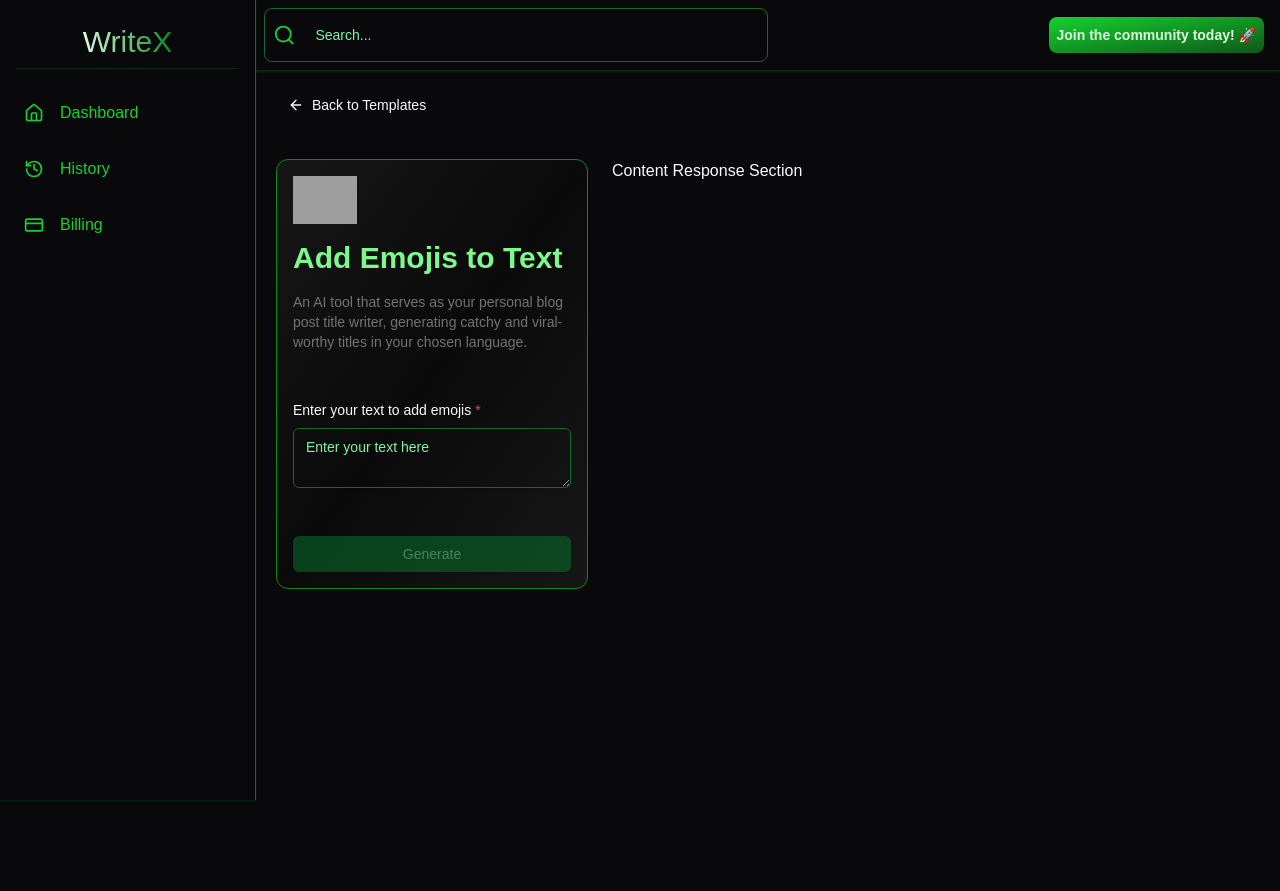
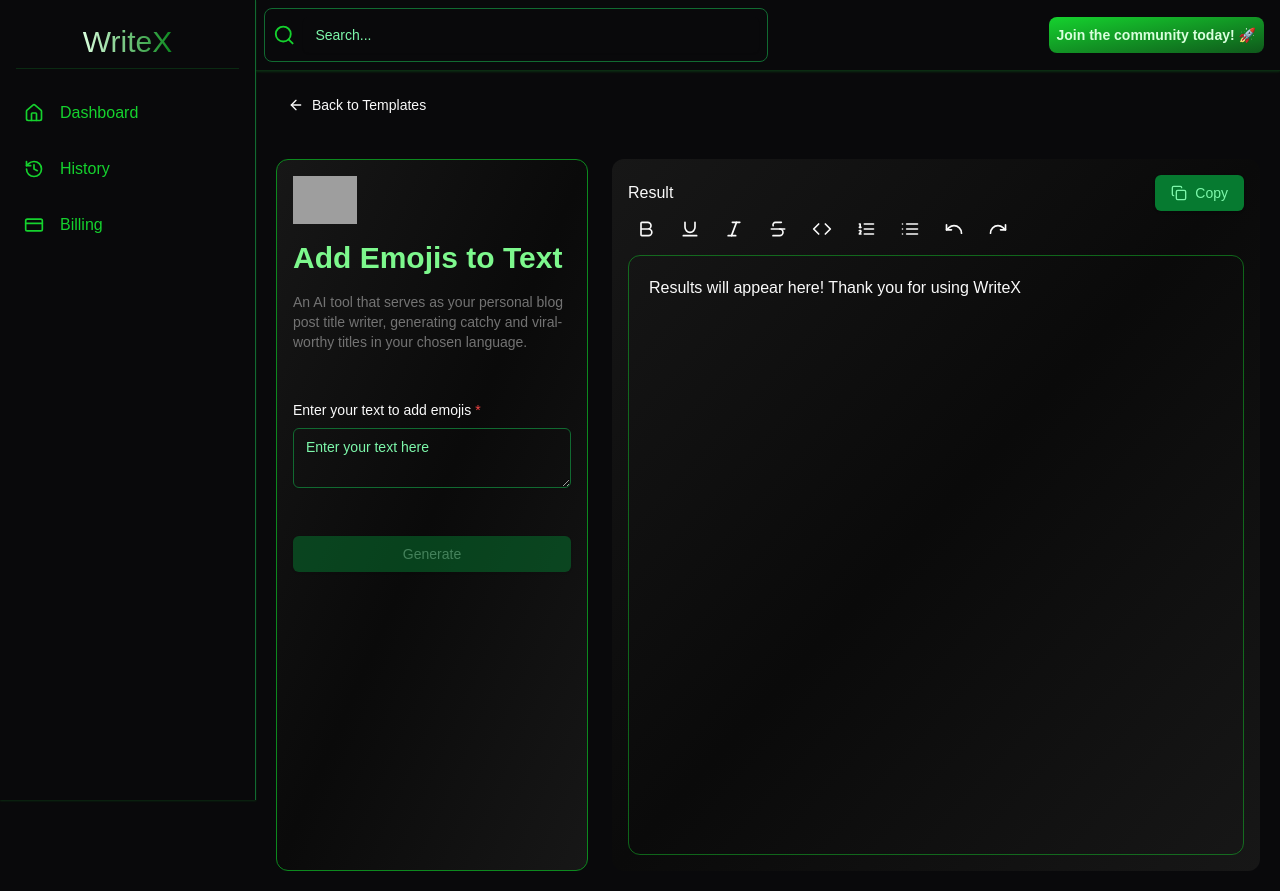
Before and after one commit to abhoy21/writex, a Next.js app: page /dashboard/content/add-emoji-to-text in a window 1280 px wide. Before the commit the page ends 800 px from the top, so only its background shows below. Built offline with nearby package versions, Linux system fonts and the light colour scheme; grey boxes are pictures that could not be loaded.

Commit message:
response display output added

```diff
--- a/app/_components/content-response-section.tsx
+++ b/app/_components/content-response-section.tsx
@@ -1,3 +1,35 @@
-export default function ContentResponseSection(): React.JSX.Element {
-  return <div>Content Response Section</div>;
+"use client";
+
+import { Button } from "@/components/ui/button";
+import { Copy } from "lucide-react";
+import { useRef } from "react";
+import RichTextEditor from "./rich-text-editor";
+
+export default function ContentResponseSection() {
+  const editorRef = useRef<string>(null);
+
+  const onChange = (content: string) => {
+    editorRef.current = content;
+  };
+  return (
+    <div className='bg-gradient-to-br from-neutral-900 via-neutral-950 to-neutral-900 p-4 rounded-xl'>
+      <div className='flex items-center justify-between gap-2'>
+        <h2>Result</h2>
+        <Button
+          onClick={() => {
+            if (editorRef.current) {
+              navigator.clipboard.writeText(editorRef.current);
+            }
+          }}
+        >
+          <Copy className='h-4 w-4' />
+          Copy
+        </Button>
+      </div>
+      <RichTextEditor
+        onChange={onChange}
+        initialContent='Results will appear here! Thank you for using WriteX'
+      />
+    </div>
+  );
 }
--- /dev/null
+++ b/app/_components/rich-text-editor.tsx
@@ -0,0 +1,36 @@
+import Underline from "@tiptap/extension-underline";
+import { EditorContent, useEditor } from "@tiptap/react";
+import StarterKit from "@tiptap/starter-kit";
+import TextEditorMenuBar from "./text-editor-menu";
+
+type TextEditorProps = {
+  onChange: (content: string) => void | Promise<void>;
+  initialContent?: string;
+};
+
+export default function RichTextEditor({
+  onChange,
+  initialContent,
+}: TextEditorProps) {
+  const editor = useEditor({
+    extensions: [StarterKit, Underline],
+    content: initialContent,
+    onUpdate: ({ editor }) => {
+      onChange(editor.getHTML());
+    },
+    editorProps: {
+      attributes: {
+        class:
+          "min-h-[200px] h-[600px] cursor-text rounded-xl border border-malachite-500/45 p-5",
+      },
+    },
+    immediatelyRender: true,
+  });
+
+  return (
+    <div>
+      <TextEditorMenuBar editor={editor} />
+      <EditorContent editor={editor} />
+    </div>
+  );
+}
--- /dev/null
+++ b/app/_components/text-editor-menu.tsx
@@ -0,0 +1,112 @@
+import { Editor } from "@tiptap/react";
+import {
+  Bold,
+  Code,
+  Italic,
+  List,
+  ListOrdered,
+  Redo,
+  Strikethrough,
+  Underline,
+  Undo,
+} from "lucide-react";
+
+const Button = ({
+  onClick,
+  isActive,
+  disabled,
+  children,
+}: {
+  onClick: () => void;
+  isActive: boolean;
+  disabled?: boolean;
+  children: React.ReactNode;
+}) => (
+  <button
+    type='button'
+    onClick={onClick}
+    disabled={disabled}
+    className={`p-2 ${
+      isActive ? "bg-malachite-500 text-white rounded-md" : ""
+    }`}
+  >
+    {children}
+  </button>
+);
+
+export default function TextEditorMenuBar({
+  editor,
+}: {
+  editor: Editor | null;
+}) {
+  if (!editor) return null;
+
+  const buttons = [
+    {
+      icon: <Bold className='size-5' />,
+      onClick: () => editor.chain().focus().toggleBold().run(),
+      isActive: editor.isActive("bold"),
+    },
+    {
+      icon: <Underline className='size-5' />,
+      onClick: () => editor.chain().focus().toggleUnderline().run(),
+      isActive: editor.isActive("underline"),
+    },
+    {
+      icon: <Italic className='size-5' />,
+      onClick: () => editor.chain().focus().toggleItalic().run(),
+      isActive: editor.isActive("italic"),
+      disabled: !editor.can().chain().focus().toggleItalic().run(),
+    },
+    {
+      icon: <Strikethrough className='size-5' />,
+      onClick: () => editor.chain().focus().toggleStrike().run(),
+      isActive: editor.isActive("strike"),
+      disabled: !editor.can().chain().focus().toggleStrike().run(),
+    },
+    {
+      icon: <Code className='size-5' />,
+      onClick: () => editor.chain().focus().toggleCode().run(),
+      isActive: editor.isActive("code"),
+      disabled: !editor.can().chain().focus().toggleCode().run(),
+    },
+    {
+      icon: <ListOrdered className='size-5' />,
+      onClick: () => editor.chain().focus().toggleBulletList().run(),
+      isActive: editor.isActive("bulletList"),
+    },
+    {
+      icon: <List className='size-5' />,
+      onClick: () => editor.chain().focus().toggleOrderedList().run(),
+      isActive: editor.isActive("orderedList"),
+      disabled: !editor.can().chain().focus().toggleOrderedList().run(),
+    },
+    {
+      icon: <Undo className='size-5' />,
+      onClick: () => editor.chain().focus().undo().run(),
+      isActive: editor.isActive("undo"),
+      disabled: !editor.can().chain().focus().undo().run(),
+    },
+    {
+      icon: <Redo className='size-5' />,
+      onClick: () => editor.chain().focus().redo().run(),
+      isActive: editor.isActive("redo"),
+      disabled: !editor.can().chain().focus().redo().run(),
+    },
+  ];
+
+  return (
+    <div className='mb-2 flex space-x-2'>
+      {buttons.map(({ icon, onClick, isActive, disabled }, index) => (
+        <Button
+          key={index}
+          onClick={onClick}
+          isActive={isActive}
+          disabled={disabled}
+        >
+          {icon}
+        </Button>
+      ))}
+    </div>
+  );
+}
--- a/app/dashboard/content/[slug]/page.tsx
+++ b/app/dashboard/content/[slug]/page.tsx
@@ -29,9 +29,9 @@
         </Button>
       </Link>
 
-      <div className='grid grid-cols-1 md:grid-cols-3 gap-6 p-5'>
+      <div className='grid grid-cols-1 lg:grid-cols-3 gap-6 p-5'>
         <ContentFormSection selectedTemplate={selectedTemplate} />
-        <div className='col-span-2'>
+        <div className='md:col-span-2'>
           <ContentResponseSection />
         </div>
       </div>
```
Also changed, not shown: package.json (+8 -0 lines), 1 other file (tests, documents, lock files or other folders).
